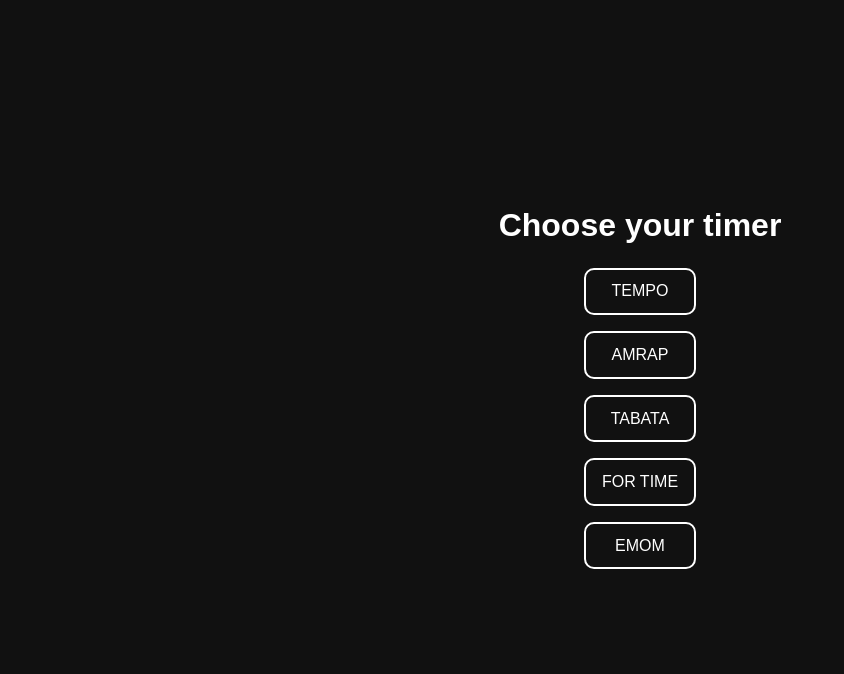
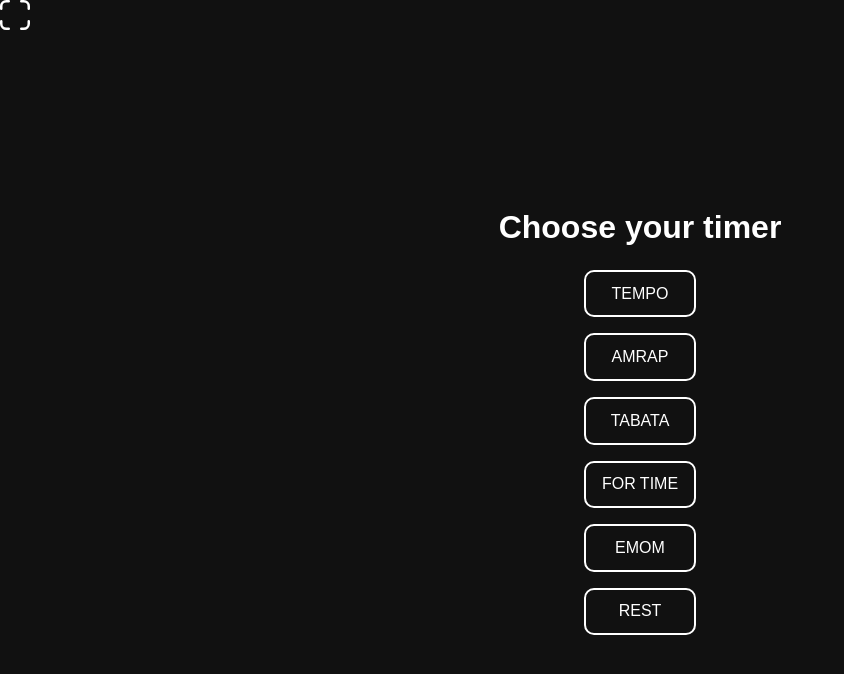
Before and after one commit to Netsbump/tempo-app, a React (Vite) app: page / in a window 1280 px wide. Shown: the top 674 px of the page, without its empty margins (0-844 px from the left). Built offline with nearby package versions, Linux system fonts and the light colour scheme; a web font is replaced by a local one.

Commit message:
add fullscreen button on homepage + input Rest

```diff
--- a/src/pages/home/App.tsx
+++ b/src/pages/home/App.tsx
@@ -1,12 +1,11 @@
 import React from 'react';
 import {
   createHashRouter,
-  createBrowserRouter,
-  createRoutesFromElements,
   RouterProvider,
   Route,
   Link,
 } from 'react-router-dom';
+import { FullScreenButton } from '../../components/fullScreenButton/FullScreenButton';
 import { InputPage } from '../tempoApp/setTimer/InputPage';
 import { TempoPage } from '../tempoApp/displayTimer/TempoPage';
 import styles from './App.module.css';
@@ -14,6 +13,9 @@ import styles from './App.module.css';
 const Menu : React.FC = () => {
   return (
     <div className="App">
+      <header>
+        <FullScreenButton />
+      </header>
       <main className={styles.main}>
         <h1>Choose your timer</h1>
         <nav>
@@ -33,22 +35,15 @@ const Menu : React.FC = () => {
             <li>
               <Link to="emom-input">EMOM</Link>
             </li>
+            <li>
+              <Link to="rest-input">REST</Link>
+            </li>
           </ul>
         </nav>
       </main>
     </div>
   )
 }
-
-// const router = createBrowserRouter(
-//   createRoutesFromElements(
-//     <>
-//     <Route path="/" element={<Menu />}/>
-//     <Route path="tempo-input" element={<InputPage />} />
-//     <Route path="tempo" element={<TempoPage />} />
-//     </>
-//   )
-// );
 
 const router = createHashRouter([
   {
```
